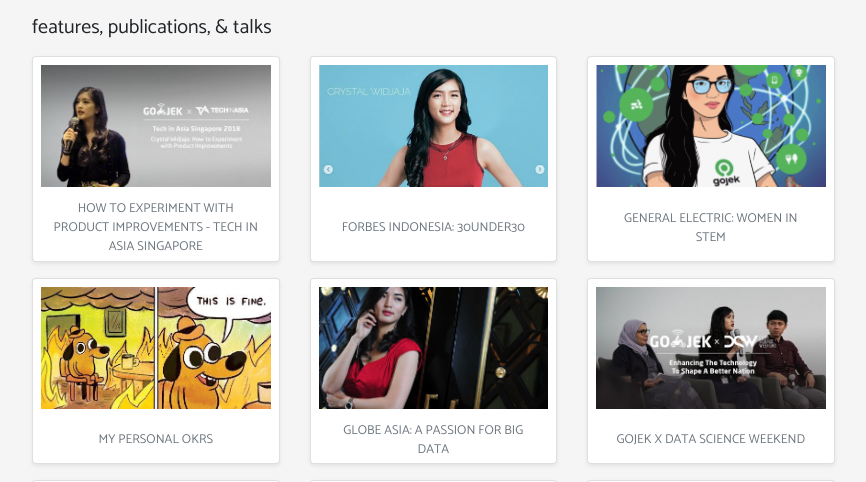
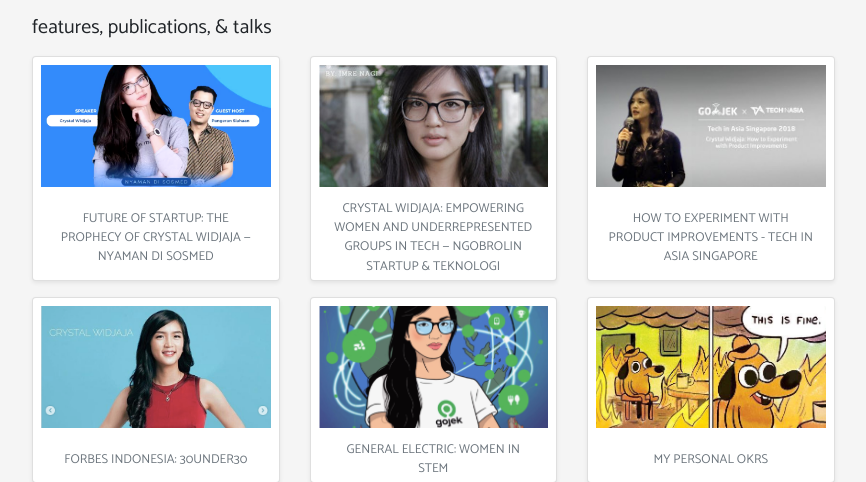
Before and after one commit to crissyw/website, a Flask app: page /work in a window 1280 px wide. Shown: the part 40-522 px from the top of the page, without its empty margins (68-934 px from the left). Run offline with Flask 2, Linux system fonts and the light colour scheme; some libraries are stand-ins or nearby versions.

Commit message:
add portfolio

```diff
--- a/app.py
+++ b/app.py
@@ -12,9 +12,9 @@ app.config['SEND_FILE_MAX_AGE_DEFAULT'] = 0
 def index():
 	return render_template('home.html')
 
-@app.route('/about')
+@app.route('/about-crystal-widjaja')
 def about():
-	return render_template('about.html')
+	return render_template('about-crystal-widjaja.html')
 
 @app.route('/reading_list')
 def readingList():
@@ -36,7 +36,8 @@ def readingList():
 	user_empathy = {
 		'The Creative Curve — Allen Gannett': {'url': 'https://amzn.to/2EairzS', 'file_path':'static/images/reading-list/thecreativecurve.jpg'},
 		'The Everything Store: Jeff Bezos and the Age of Amazon — Brad Stone': {'url': 'https://amzn.to/2CVoDen', 'file_path':'static/images/reading-list/theeverythingstore.jpg'},
-		'Made to Stick: Why Some Ideas Survive and Others Die — Chip Heath & Dan Heath': {'url': 'https://amzn.to/2CCUwZp', 'file_path':'static/images/reading-list/madetostick.jpg'}
+		'Made to Stick: Why Some Ideas Survive and Others Die — Chip Heath & Dan Heath': {'url': 'https://amzn.to/2CCUwZp', 'file_path':'static/images/reading-list/madetostick.jpg'},
+		'Hacking Growth: How Today\'s Fastest-Growing Companies Drive Breakout Success — Sean Ellis & Morgan Brown': {'url': 'https://amzn.to/2BwySFM', 'file_path':'static/images/reading-list/hackinggrowth.jpg'}
 	}
 
 	data_literate = {
@@ -64,6 +65,8 @@ def work():
 		'TITLE': {'url': 'LINK', 'file_path':'/static/images/portfolio/IMG.JPG'}
 	"""
 	work_content = {
+		'Future of Startup: The Prophecy of Crystal Widjaja — Nyaman Di Sosmed': {'url': 'https://open.spotify.com/episode/50cnuRUtvAbfCLzKSt6PkJ', 'file_path':'/static/images/portfolio/nyamandisosmed.png'},
+		'Crystal Widjaja: Empowering Women and Underrepresented Groups in Tech — Ngobrolin Startup & Teknologi': {'url': 'https://open.spotify.com/episode/6B2V8KEklV7JuhS6h9ta7p?si=clt7NkadRfezGvzBWdZVWA', 'file_path':'/static/images/portfolio/empoweringwomen.jpeg'},
 		'How to Experiment with Product Improvements - Tech in Asia Singapore': {
 			'url': 'https://www.youtube.com/watch?v=WRUSryfaxhk',
 			'file_path':'/static/images/portfolio/youtube-tia-sg-2018.jpg'},
--- a/static/js/home.js
+++ b/static/js/home.js
@@ -32,7 +32,7 @@
   // Cool loopy loop of adjectives I like :)
   $(document).ready(function() {
 
-    var items = ["product leader", "women's advocate", "SQL-monkey", "python scripter", "data leader", "startup builder"],
+    var items = ["product leader", "women's advocate", "SQL-monkey", "python scripter", "data leader", "growth expert", "startup builder"],
         $text = $( '#about-me span' ),
         delay = 2; //seconds
 
--- a/templates/base.html
+++ b/templates/base.html
@@ -3,7 +3,7 @@
 <head>
     <meta charset="UTF-8">
     <meta name="viewport" content="width=device-width, initial-scale=1.0">
-    <meta name="description" content="Crystal Widjaja — Work, About, Resume">
+    <meta name="description" content="Crystal Widjaja — Work, About, Features">
 
     <!-- Using principles from addtoany.com -->
     <meta property="og:title" content="Crystal Widjaja">
@@ -57,7 +57,7 @@
     <nav class="nav navbar-expand-sm">
         <ul class="nav ml-auto">
             <li class="nav-item"><a class="nav-link" href="/">home</a></li>
-            <li class="nav-item"><a class="nav-link" href="/about">about</a></li>
+            <li class="nav-item"><a class="nav-link" href="/about-crystal-widjaja">about</a></li>
             <li class="nav-item"><a class="nav-link" href="/reading_list">reading list</a></li>
             <li class="nav-item"><a class="nav-link" href="/work">work</a></li>
             <li class="nav-item"><a class="nav-link" href="https://www.generationgirl.org/" target="_blank">generation girl</a></li>
```
Also changed, not shown: templates/about-crystal-widjaja.html (renamed from templates/about.html, +19 -1 lines), static/images/portfolio/empoweringwomen.jpeg (added), static/images/portfolio/nyamandisosmed.png (added), static/images/reading-list/hackinggrowth.jpg (added).
